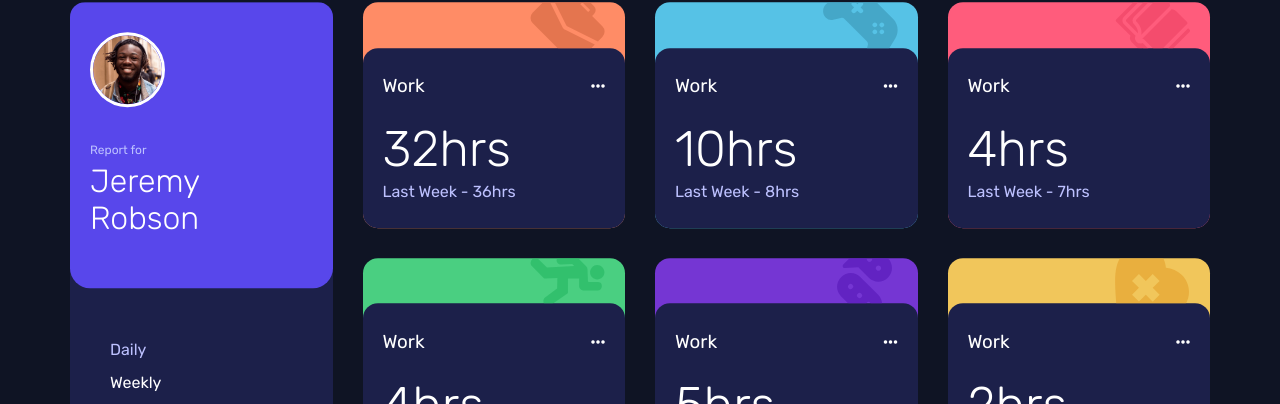
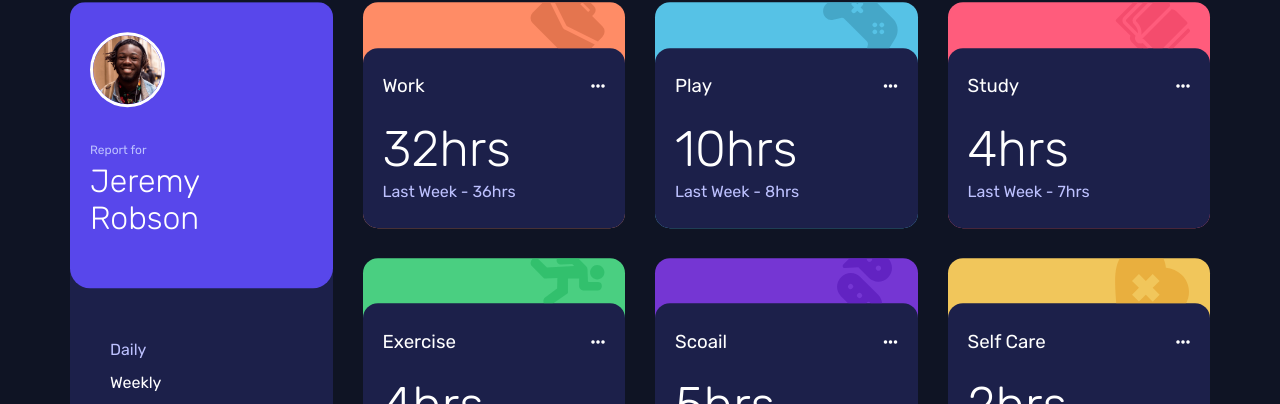
Before and after one commit to aelkadah/Time_Tracking_Dashboard_Main, a plain HTML site: page index.html in a window 1280 px wide. Shown: the part 157-561 px from the top of the page. Drawn offline with Linux system fonts and the light colour scheme.

Commit message:
boxes title html fix

```diff
--- a/index.html
+++ b/index.html
@@ -55,7 +55,7 @@
           </div>
           <div class="bottom">
             <div class="title-ellipsis">
-              <h3>Work</h3>
+              <h3>Play</h3>
               <a class="ellipsis"><i class="fas fa-ellipsis"></i></a>
             </div>
             <div class="nums">
@@ -70,7 +70,7 @@
           </div>
           <div class="bottom">
             <div class="title-ellipsis">
-              <h3>Work</h3>
+              <h3>Study</h3>
               <a class="ellipsis"><i class="fas fa-ellipsis"></i></a>
             </div>
             <div class="nums">
@@ -85,7 +85,7 @@
           </div>
           <div class="bottom">
             <div class="title-ellipsis">
-              <h3>Work</h3>
+              <h3>Exercise</h3>
               <a class="ellipsis"><i class="fas fa-ellipsis"></i></a>
             </div>
             <div class="nums">
@@ -100,7 +100,7 @@
           </div>
           <div class="bottom">
             <div class="title-ellipsis">
-              <h3>Work</h3>
+              <h3>Scoail</h3>
               <a class="ellipsis"><i class="fas fa-ellipsis"></i></a>
             </div>
             <div class="nums">
@@ -115,7 +115,7 @@
           </div>
           <div class="bottom">
             <div class="title-ellipsis">
-              <h3>Work</h3>
+              <h3>Self Care</h3>
               <a class="ellipsis"><i class="fas fa-ellipsis"></i></a>
             </div>
             <div class="nums">
```
